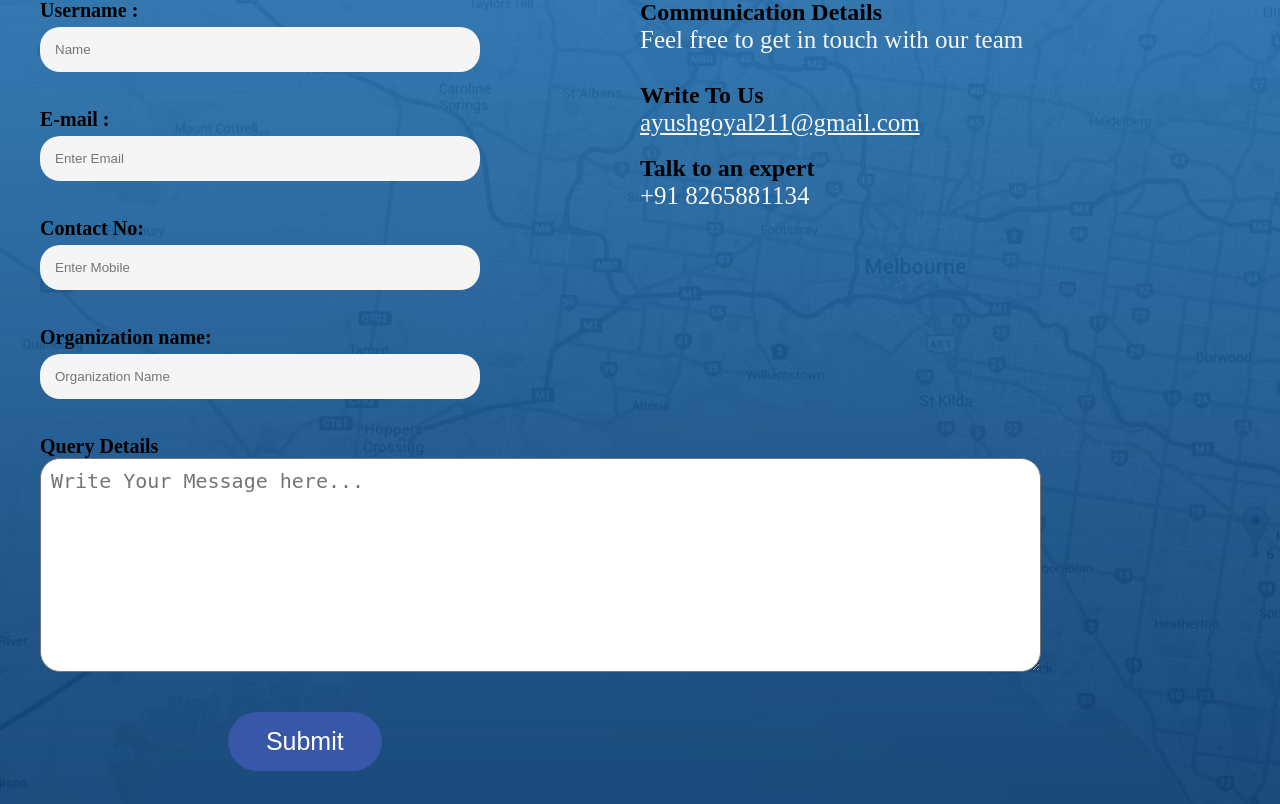
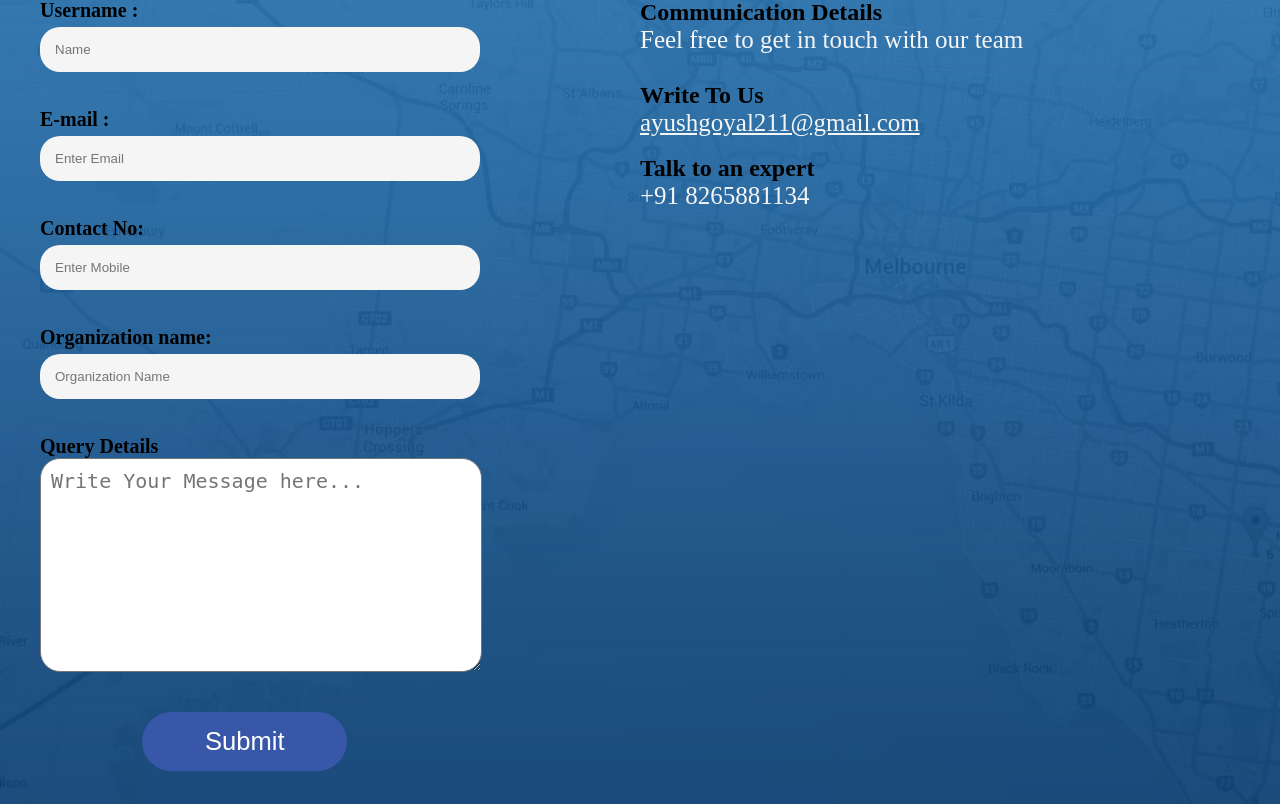
Before and after one commit to Online-Examination-System-Mini-Project/Online_Examination_System, a PHP site: page /Online_Examination_System/Pages/Contact-Us.html in a window 1280 px wide. Shown: the part 211-1015 px from the top of the page. Run offline with PHP 8.4, Linux system fonts and the light colour scheme.

Commit message:
updating contact us page

```diff
--- a/Pages/Contact-Us.html
+++ b/Pages/Contact-Us.html
@@ -42,9 +42,7 @@
                     <label for="name">Organization name:</label>&nbsp;
                     <input type="text" id="name" name="name" placeholder="Organization Name"  required><br><br><br>
                     <label for="msg">Query Details</label>&nbsp;&nbsp;&nbsp;&nbsp;&nbsp;&nbsp;&nbsp;&nbsp;&nbsp;
-                    <textarea type="text" id="msg" name="entry" rows="8" cols="80" placeholder="Write Your Message here..." required></textarea><br><br><br>
-                    &nbsp;&nbsp;&nbsp;&nbsp;&nbsp;&nbsp;&nbsp;&nbsp;&nbsp;&nbsp;&nbsp;&nbsp;&nbsp;&nbsp;&nbsp;&nbsp;&nbsp;&nbsp;&nbsp;&nbsp;&nbsp;&nbsp;&nbsp;
-                    &nbsp;&nbsp;&nbsp;&nbsp;&nbsp;&nbsp;&nbsp;&nbsp;&nbsp;&nbsp;&nbsp;&nbsp;&nbsp;&nbsp;&nbsp;&nbsp;&nbsp;&nbsp;&nbsp;&nbsp;&nbsp;&nbsp;
+                    <textarea type="text" id="msg" name="entry" rows="8" cols="50" placeholder="Write Your Message here..." required></textarea><br><br><br>
                     <button type="submit" id="button" name="submit-btn">Submit</button>
                     <br><br>
                 </form>
--- a/css/Contact-Us.css
+++ b/css/Contact-Us.css
@@ -37,6 +37,7 @@ input{
 }
 textarea{
 border-radius: 20px;
+width: 82%;
 padding: 10px;
 font-size: 20px;
 }
@@ -59,9 +60,10 @@ button{
     padding: 15px;
     border:none;
     cursor: pointer;
-    width: 30%;
+    width: 40%;
     border-radius: 60px;
-    font-size: 25px;
+    font-size: 2vw;
+    margin-left: 20%;
 }
 button:hover{
     background-color:blanchedalmond;
```
